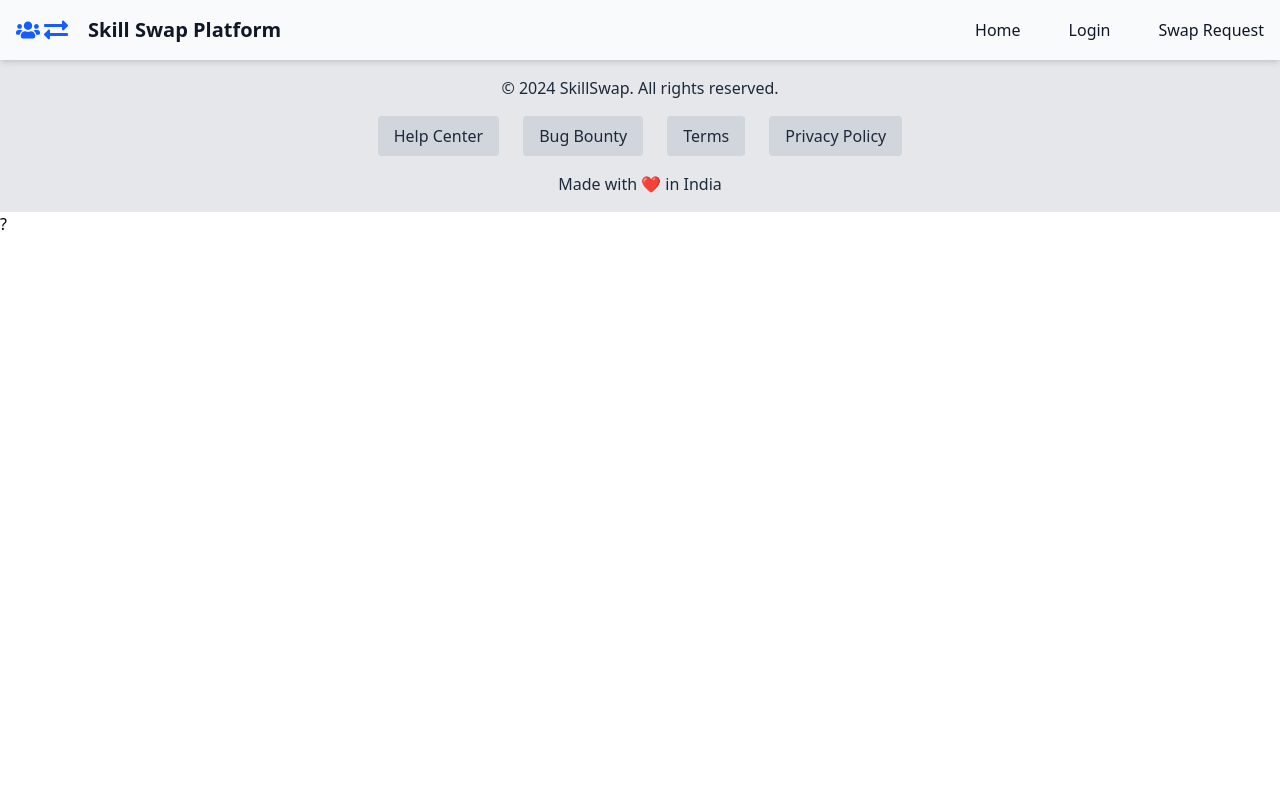
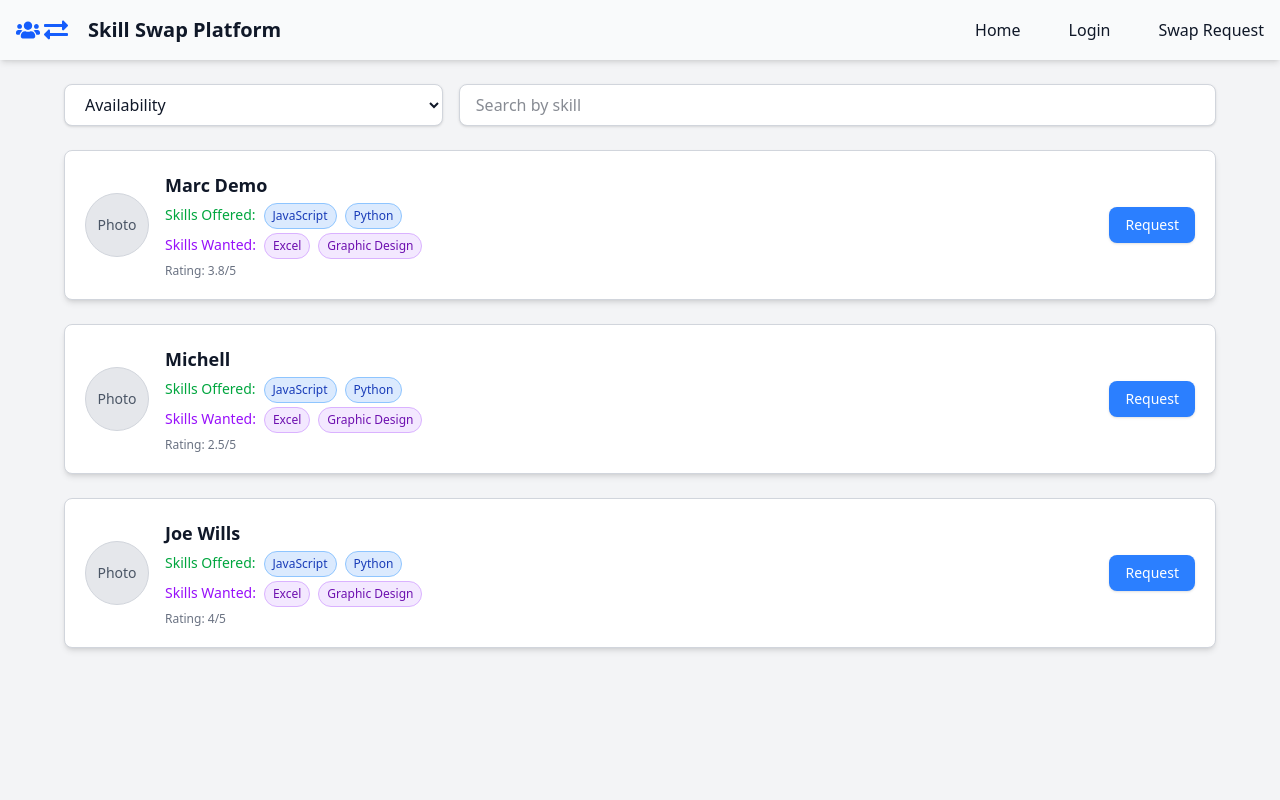
Before and after one commit to guptakshitij2308/Hacksmiths, a React (Vite) app in the folder frontend/: page /list-users in a window 1280 px wide. Shown: the top 800 px of the page. Built offline with nearby package versions, Linux system fonts and the light colour scheme.

Commit message:
Added list users page.

```diff
--- a/frontend/src/App.jsx
+++ b/frontend/src/App.jsx
@@ -1,6 +1,7 @@
 import "./App.css";
 import Footer from "./components/Footer.jsx";
 import Navbar from "./components/Navbar.jsx";
+import ListUsers from "./pages/ListUsers.jsx";
 import Login from "./pages/Login";
 import SignUp from "./pages/Signup";
 import { BrowserRouter as Router, Route, Routes } from "react-router-dom";
@@ -11,6 +12,7 @@ function App() {
         <Routes>
           <Route path="/login" element={<Login />} />
           <Route path="/signup" element={<SignUp />} />
+          <Route path="/list-users" element={<ListUsers />} />
         </Routes>
       </Layout>
       ?
--- /dev/null
+++ b/frontend/src/pages/ListUsers.jsx
@@ -0,0 +1,98 @@
+import React from "react";
+
+const users = [
+  {
+    name: "Marc Demo",
+    rating: 3.8,
+    skillsOffered: ["JavaScript", "Python"],
+    skillsWanted: ["Excel", "Graphic Design"],
+    profilePhoto: "",
+  },
+  {
+    name: "Michell",
+    rating: 2.5,
+    skillsOffered: ["JavaScript", "Python"],
+    skillsWanted: ["Excel", "Graphic Design"],
+    profilePhoto: "",
+  },
+  {
+    name: "Joe Wills",
+    rating: 4.0,
+    skillsOffered: ["JavaScript", "Python"],
+    skillsWanted: ["Excel", "Graphic Design"],
+    profilePhoto: "",
+  },
+];
+
+const ListUsers = () => {
+  return (
+    <div className="min-h-screen bg-gray-100 text-gray-900 p-6">
+      {/* Filters */}
+      <div className="max-w-6xl mx-auto mb-6 flex flex-col sm:flex-row gap-4 justify-between items-center">
+        <select className="border border-gray-300 bg-white rounded-lg px-4 py-2 w-full sm:w-1/3 shadow-sm focus:outline-none focus:ring-2 focus:ring-blue-300">
+          <option>Availability</option>
+          <option>Weekends</option>
+          <option>Evenings</option>
+        </select>
+        <input
+          type="text"
+          placeholder="Search by skill"
+          className="border border-gray-300 bg-white rounded-lg px-4 py-2 w-full sm:w-2/3 shadow-sm focus:outline-none focus:ring-2 focus:ring-blue-300"
+        />
+      </div>
+
+      {/* User Cards */}
+      <div className="max-w-6xl mx-auto space-y-6">
+        {users.map((user, idx) => (
+          <div
+            key={idx}
+            className="flex items-center justify-between p-5 bg-white border border-gray-300 rounded-lg shadow-md hover:shadow-lg transition"
+          >
+            <div className="flex items-center gap-4">
+              <div className="w-16 h-16 rounded-full bg-gray-200 flex items-center justify-center border border-gray-300 text-sm text-gray-600">
+                Photo
+              </div>
+              <div>
+                <h2 className="text-lg font-semibold">{user.name}</h2>
+                <div className="text-sm mt-1">
+                  <span className="text-green-600 font-medium">
+                    Skills Offered:
+                  </span>
+                  {user.skillsOffered.map((skill) => (
+                    <span
+                      key={skill}
+                      className="ml-2 inline-block text-xs bg-blue-100 text-blue-800 px-2 py-1 rounded-full border border-blue-300"
+                    >
+                      {skill}
+                    </span>
+                  ))}
+                </div>
+                <div className="text-sm mt-1">
+                  <span className="text-purple-600 font-medium">
+                    Skills Wanted:
+                  </span>
+                  {user.skillsWanted.map((skill) => (
+                    <span
+                      key={skill}
+                      className="ml-2 inline-block text-xs bg-purple-100 text-purple-800 px-2 py-1 rounded-full border border-purple-300"
+                    >
+                      {skill}
+                    </span>
+                  ))}
+                </div>
+                <div className="text-xs text-gray-500 mt-1">
+                  Rating: {user.rating}/5
+                </div>
+              </div>
+            </div>
+            <button className="bg-blue-500 hover:bg-blue-600 text-white px-4 py-2 rounded-lg text-sm font-medium shadow">
+              Request
+            </button>
+          </div>
+        ))}
+      </div>
+    </div>
+  );
+};
+
+export default ListUsers;
```
